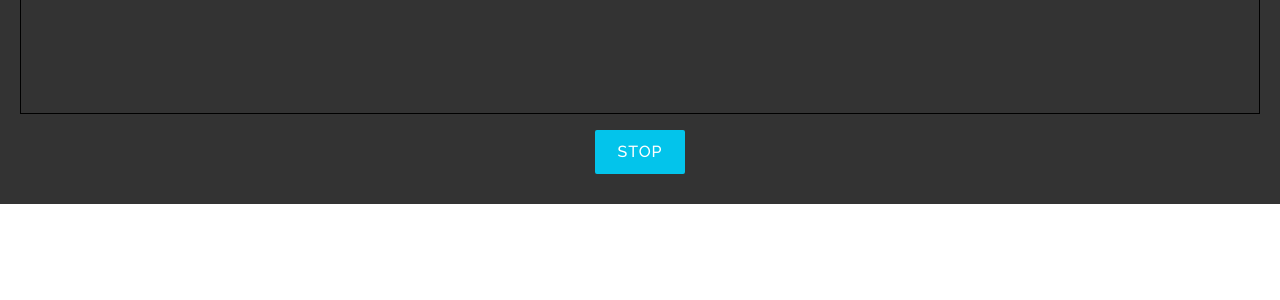
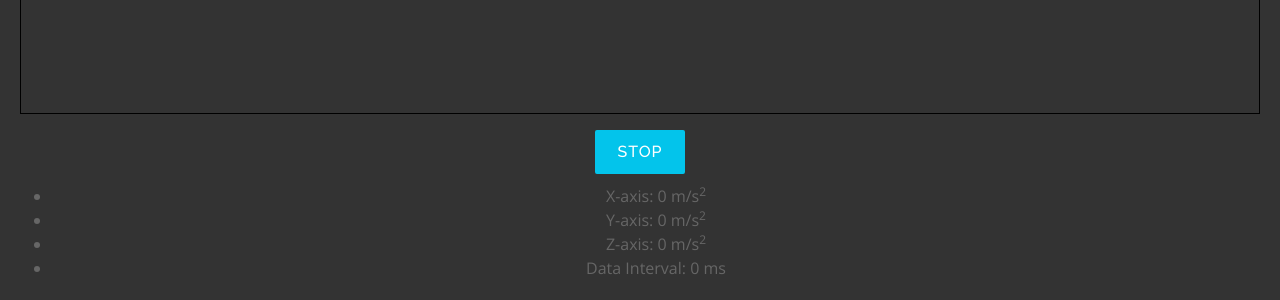
Before and after one commit to prayagbhradwaj/prayagbhardwaj.github.io, a plain HTML site: page index.html in a window 1280 px wide. Shown: the part 1214-1514 px from the top of the page. Before the commit the page ends 1418 px from the top, so only its background shows below. Drawn offline with nearby package versions, Linux system fonts and the light colour scheme.

Commit message:
Update index.html

```diff
--- a/index.html
+++ b/index.html
@@ -82,7 +82,12 @@ window.addEventListener("devicemotion", handleMotion);
             </script>
             <div class="actions">
               <a href="javascript:myStopFunction()" class="btn-get-started">Stop</a>
-
+              <ul>
+                <li>X-axis: <span id="Accelerometer_x">0</span><span> m/s<sup>2</sup></span></li>
+                <li>Y-axis: <span id="Accelerometer_y">0</span><span> m/s<sup>2</sup></span></li>
+                <li>Z-axis: <span id="Accelerometer_z">0</span><span> m/s<sup>2</sup></span></li>
+                <li>Data Interval: <span id="Accelerometer_i">0</span><span> ms</span></li>
+              </ul>
             </div>
 
 
```
